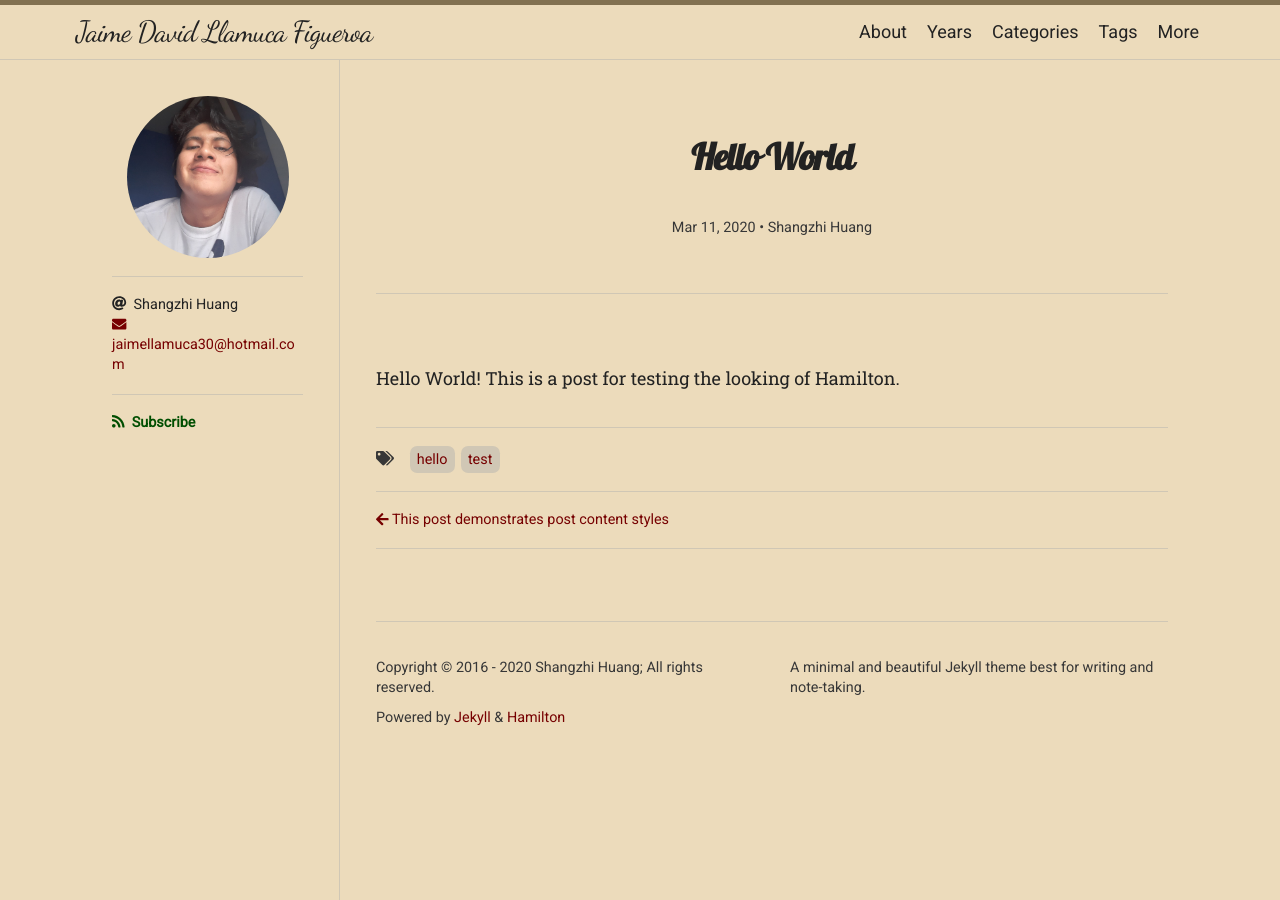
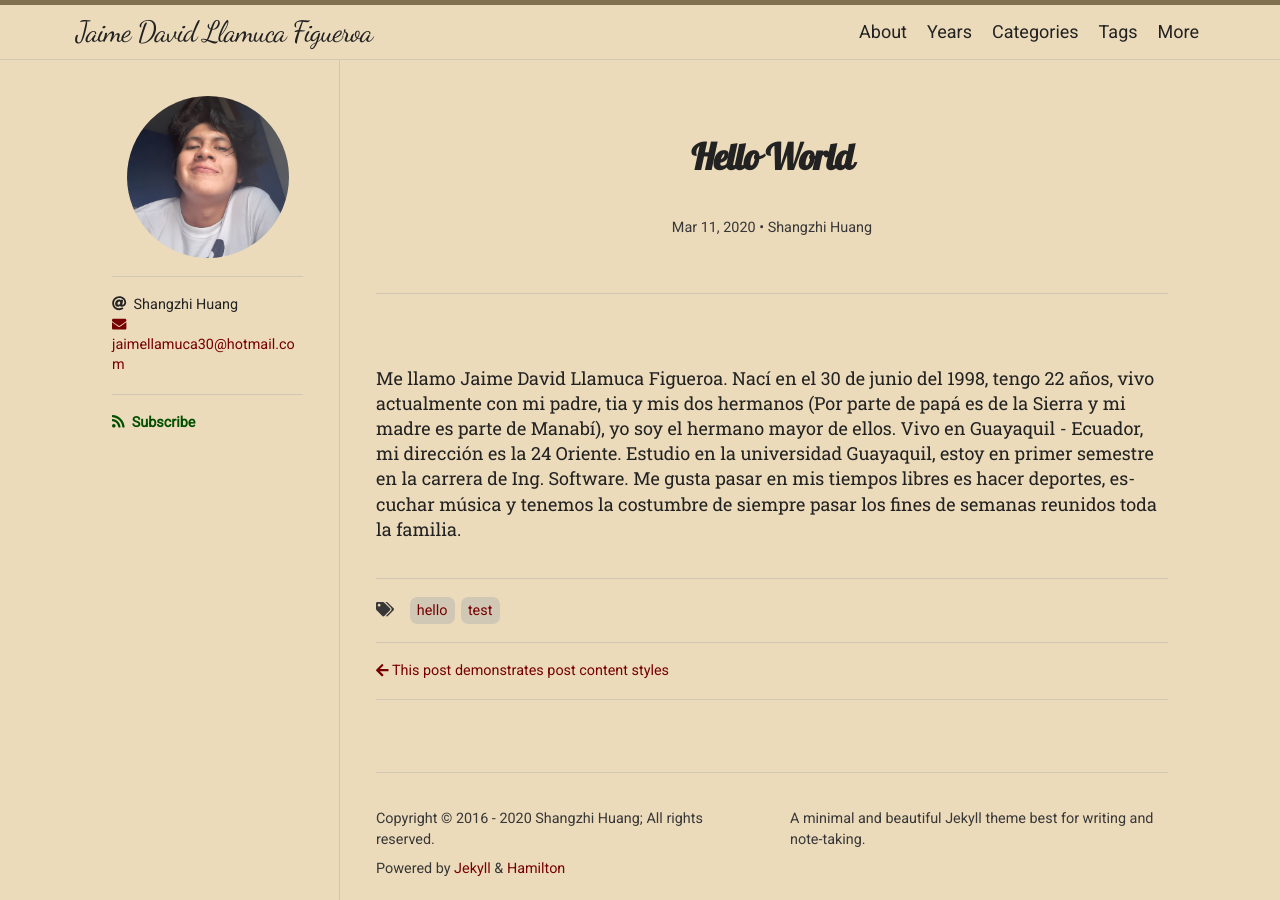
Before and after one commit to jaime-david-llamuca-figueroa/blog-personal., a Jekyll site: the page built from _posts/2020-03-11-hello-world.md, in a window 1280 px wide. Built offline with Jekyll 4.4.1, drawn with Linux system fonts in a browser that asks for light colours; nearby versions of some CDN libraries; some web fonts are replaced; comment, search, counter and statistics services are not loaded.

Commit message:
Update 2020-03-11-hello-world.md

```diff
--- a/_posts/2020-03-11-hello-world.md
+++ b/_posts/2020-03-11-hello-world.md
@@ -6,4 +6,8 @@ date: 2020-03-11 18:42:53 +0800
 tags: [test, hello]
 ---
 
-Hello World! This is a post for testing the looking of Hamilton.
+Me llamo Jaime David Llamuca Figueroa.
+Nací en el 30 de junio del 1998, tengo 22 años, vivo actualmente con mi padre, tia y mis dos hermanos (Por parte de papá es de la Sierra y mi madre es parte de Manabí), yo soy el hermano mayor de ellos.
+Vivo en Guayaquil - Ecuador, mi dirección es la 24 Oriente.
+Estudio en la universidad Guayaquil, estoy en primer semestre en la carrera de Ing. Software.
+Me gusta pasar en mis tiempos libres es hacer deportes, escuchar música y tenemos la costumbre de siempre pasar los fines de semanas reunidos toda la familia.
```
